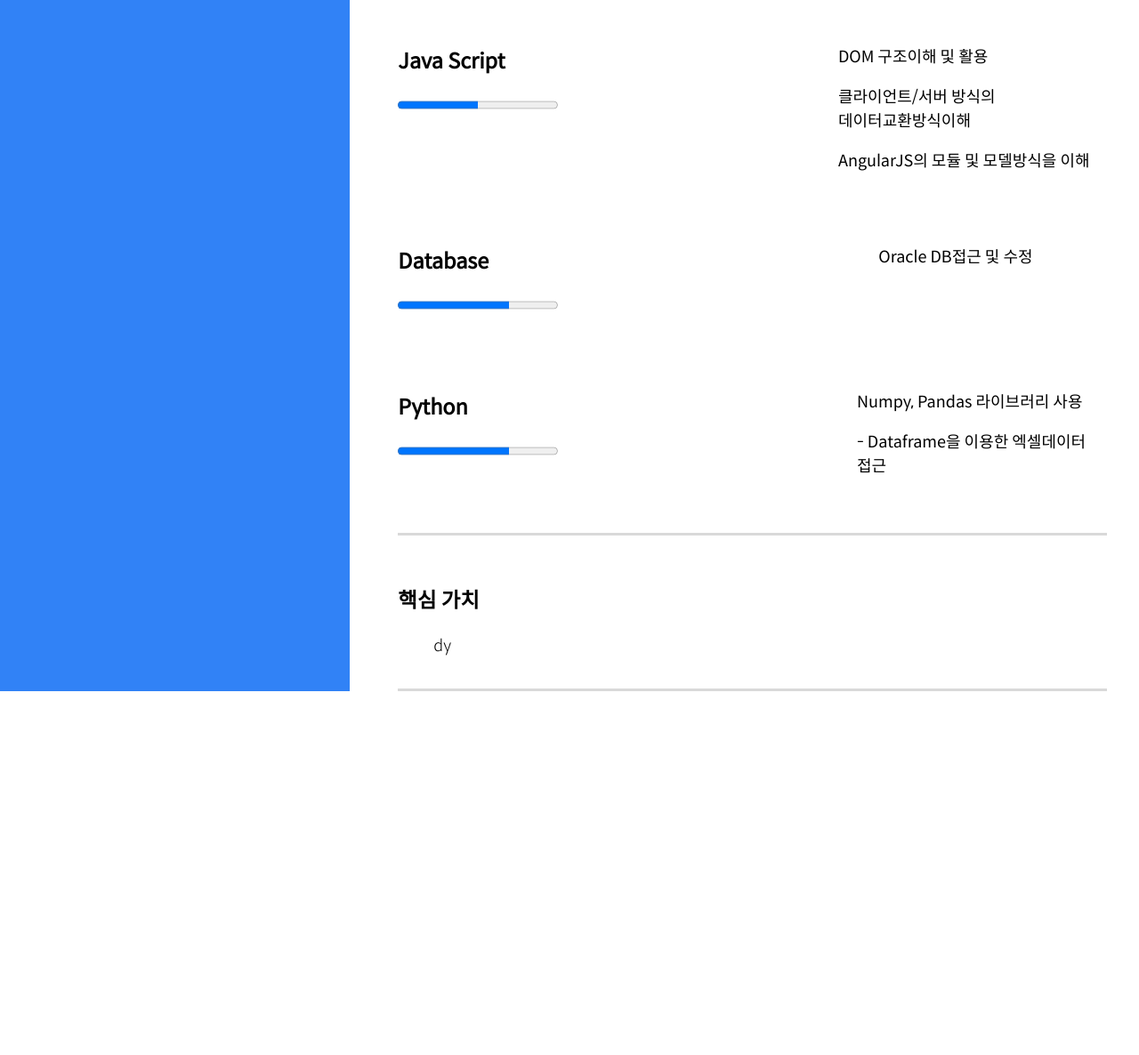
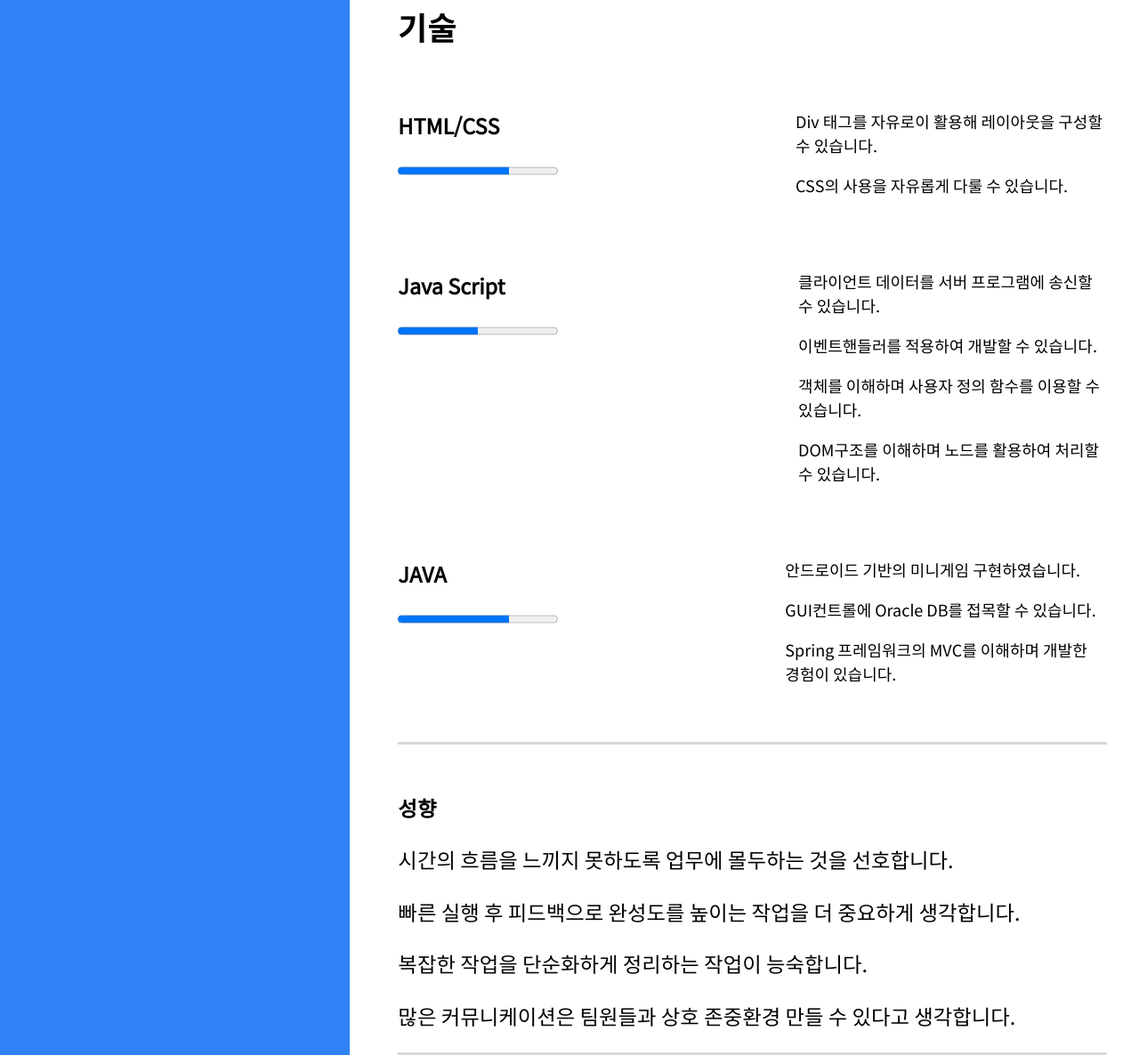
Before and after one commit to sses611/resume, a plain HTML site: page index.html in a window 1280 px wide. Shown: the part 1400-2586 px from the top of the page at 89% size. Before the commit the page ends 2177 px from the top, so only its background shows below. Drawn offline with Linux system fonts and the light colour scheme; files whose address does not match are found by name.

Commit message:
2차 html, css 추가

```diff
--- a/index.html
+++ b/index.html
@@ -84,10 +84,11 @@
 							</div>
 
 							<div class="right">
-								<p>하나금융T 상주근무, 하나카드 ITO운영 및 개발 서비스 보조지원 업무</p>
-								<p>개발서비스 요청관리시스템 SLA포함항목 스케줄관리</p>
-								<p>카드 승인 테스트시 발생된 오류에 대한 해결업무 진행으로 DB내 정보수정을 진행</p>
-								<p>Wiki협업툴을 활용하여 스케줄 보고서 작성</p>
+								<p>하나금융TI 상주근무로 하나카드 ITO운영/개발 서비스를 보조지원</p>
+								<p>서비스 요청관리시스템에 스케줄 관리, 처리하며 서비스 품질관리</p>
+								<p>승인 개발 테스트에 필요한 카드DB를 등록 및 수정하여 테스트 보조</p>
+								<p>사내 인사정보 단위시스템 사용 및 문의해결을 보조</p>
+								<p>Confluence Wiki 협업Tool를 활용하여 월간보고서 작성</p>
 							</div>
 						</div>
 
@@ -98,10 +99,19 @@
 							</div>
 
 							<div class="right">
-								<p>컴퓨터정보과에서 3년간 열심히 공부하여 우수한성적으로 졸업</p>
-								<p> - 학과 전공동아리에 참여하여 안드로이드기반의 미니게임 팀 개발프로젝트를 진행<br/>
-								기여도 : 각 게임 그래픽디자인 전반적인 게임분위기의 맞는 UI를 담당하였습니다.
-								</p>
+								<p>컴퓨터정보과를 3년간 공부하여 우수한 성적으로 졸업</p>
+								<p>전공동아리 참여, 1개의 팀프로젝트의 디자인을 총괄담당</p>
+							</div>
+						</div>
+
+						<div class="content">
+							<div class="left">
+								<h2>인하공천디자인고등학교 졸업</h2>
+								<span class="date">2012.03 ~ 2015.02</span>
+							</div>
+
+							<div class="right">
+								<p>실내건축디자인과 졸업</p>
 							</div>
 						</div>
 					</div>
@@ -116,11 +126,12 @@
 
 						<div class="content">
 							<div class="left">
-								<h2>HTML5/CSS</h2>
+								<h2>HTML/CSS</h2>
 								<progress value="70" max="100">
 							</div>
 							<div class="right">
-								<p>웹접근성과 웹표준성기반으로 개발</p>
+								<p>Div 태그를 자유로이 활용해 레이아웃을  구성할 수 있습니다.</p>
+								<p>CSS의 사용을 자유롭게 다룰 수 있습니다.</p>
 							</div>
 						</div>
 
@@ -130,31 +141,22 @@
 								<progress value="50" max="100">
 							</div>
 							<div class="right">
-								<p>DOM 구조이해 및 활용</p>
-								<p>클라이언트/서버 방식의 데이터교환방식이해</p>
-								<p>AngularJS의 모듈 및 모델방식을 이해</p>
-
+								<p>클라이언트 데이터를 서버 프로그램에 송신할 수 있습니다.</p>
+								<p>이벤트핸들러를 적용하여 개발할 수 있습니다.</p>
+								<p>객체를 이해하며 사용자 정의 함수를 이용할 수 있습니다.</p>
+								<p>DOM구조를 이해하며 노드를 활용하여 처리할 수 있습니다.</p>
 							</div>
 						</div>
 
 						<div class="content">
 							<div class="left">
-								<h2>Database</h2>
+								<h2>JAVA</h2>
 								<progress value="70" max="100">
 							</div>
 							<div class="right">
-								<p>Oracle DB접근 및 수정</p>
-							</div>
-						</div>
-
-						<div class="content">
-							<div class="left">
-								<h2>Python</h2>
-								<progress value="70" max="100">
-							</div>
-							<div class="right">
-								<p>Numpy, Pandas 라이브러리 사용</p>
-								<p> - Dataframe을 이용한 엑셀데이터 접근</p>
+								<p>안드로이드 기반의 미니게임 구현하였습니다.</p>
+								<p>GUI컨트롤에  Oracle DB를 접목할 수 있습니다.</p>
+								<p>Spring 프레임워크의 MVC를 이해하며 개발한 경험이 있습니다.</p>
 							</div>
 						</div>
 					</div>
@@ -162,14 +164,13 @@
 
 				<SECTION>
 					<div class="main-title">
-						<h2>핵심 가치</h2>
+						<h2>성향</h2>
 					</div>
-					<div class="left">
-						<ul>
-							<li>dy</li>
-							<li></li>
-							<li></li>
-						</ul>
+					<div class="right-type">
+						<p>시간의 흐름을 느끼지 못하도록 업무에 몰두하는 것을 선호합니다.</p>
+						<p>빠른 실행 후 피드백으로 완성도를 높이는 작업을 더 중요하게 생각합니다.</p>
+						<p>복잡한 작업을 단순화하게 정리하는 작업이 능숙합니다.</p>
+						<p>많은 커뮤니케이션은 팀원들과 상호 존중환경 만들 수 있다고 생각합니다.</p>
 					</div>
 
 					</div>
--- a/tossCss.css
+++ b/tossCss.css
@@ -130,6 +130,12 @@ section{
 	padding-bottom: 1rem;
 }
 
+.right{
+	width: auto;
+	padding: 0 0 0 1rem;
+}
+
+
 .right p{ font-size: 1rem; }
 
 @media all and (max-width: 1080px){
```
